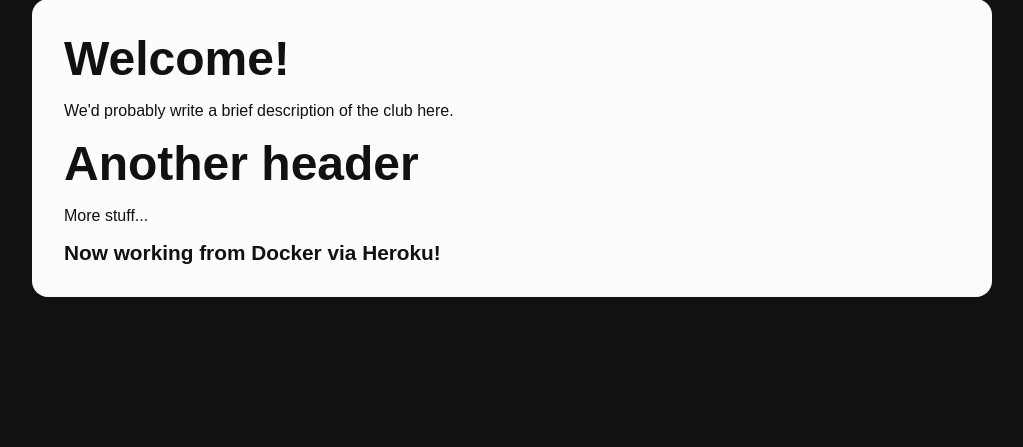
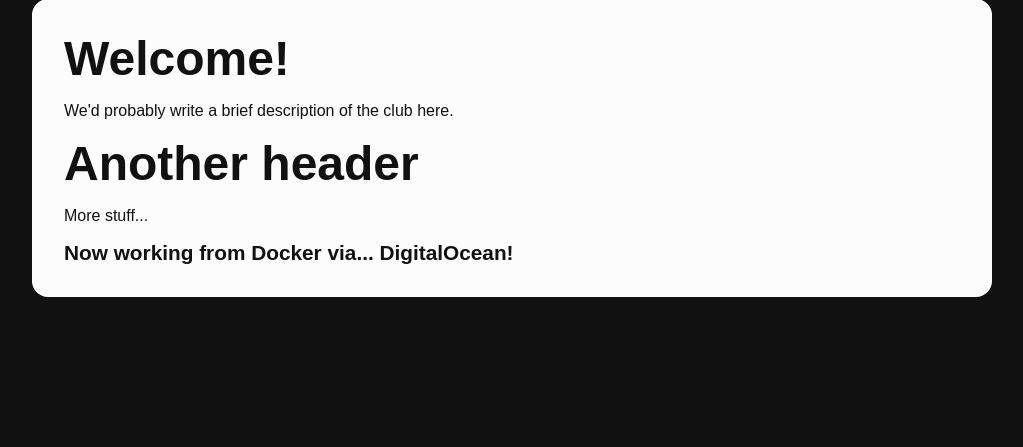
Before and after one commit to woofuw-dev/WOOF-site, a Node server app: page / in a window 1280 px wide. Shown: the part 353-800 px from the top of the page, without its empty margins (128-1151 px from the left). Run offline with Node 20, Linux system fonts and the light colour scheme.

Commit message:
Use DigitalOcean registry and deployment

```diff
--- a/views/home.pug
+++ b/views/home.pug
@@ -5,4 +5,4 @@ block content
     p We'd probably write a brief description of the club here.
     h2 Another header
     p More stuff...
-    h3 Now working from Docker via Heroku!
+    h3 Now working from Docker via... DigitalOcean!
```
Also changed, not shown: .github/old_workflows/deploy-heroku.yml (renamed from .github/workflows/deploy-heroku.yml), .github/workflows/deploy-digitalocean.yml (added).
